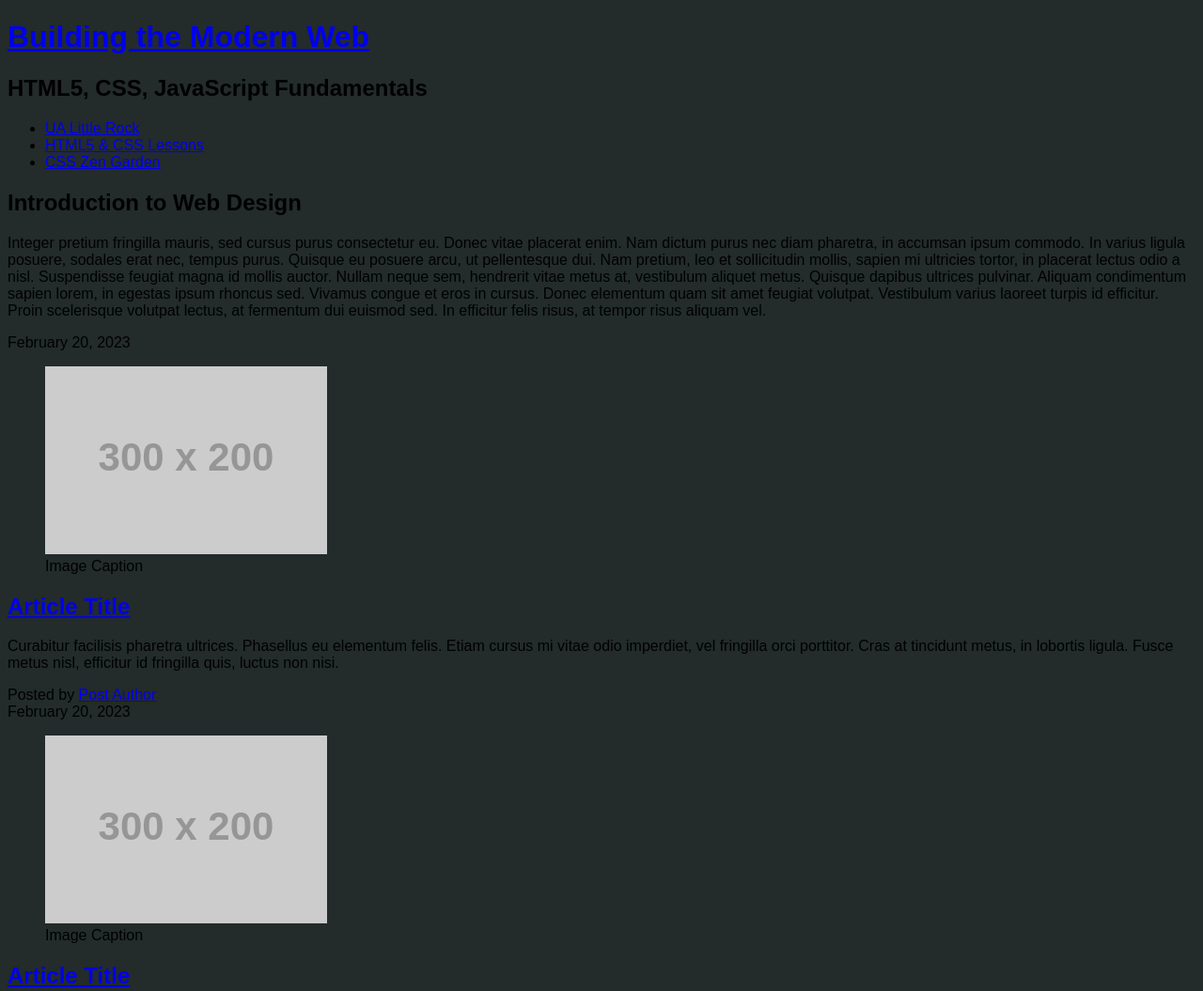
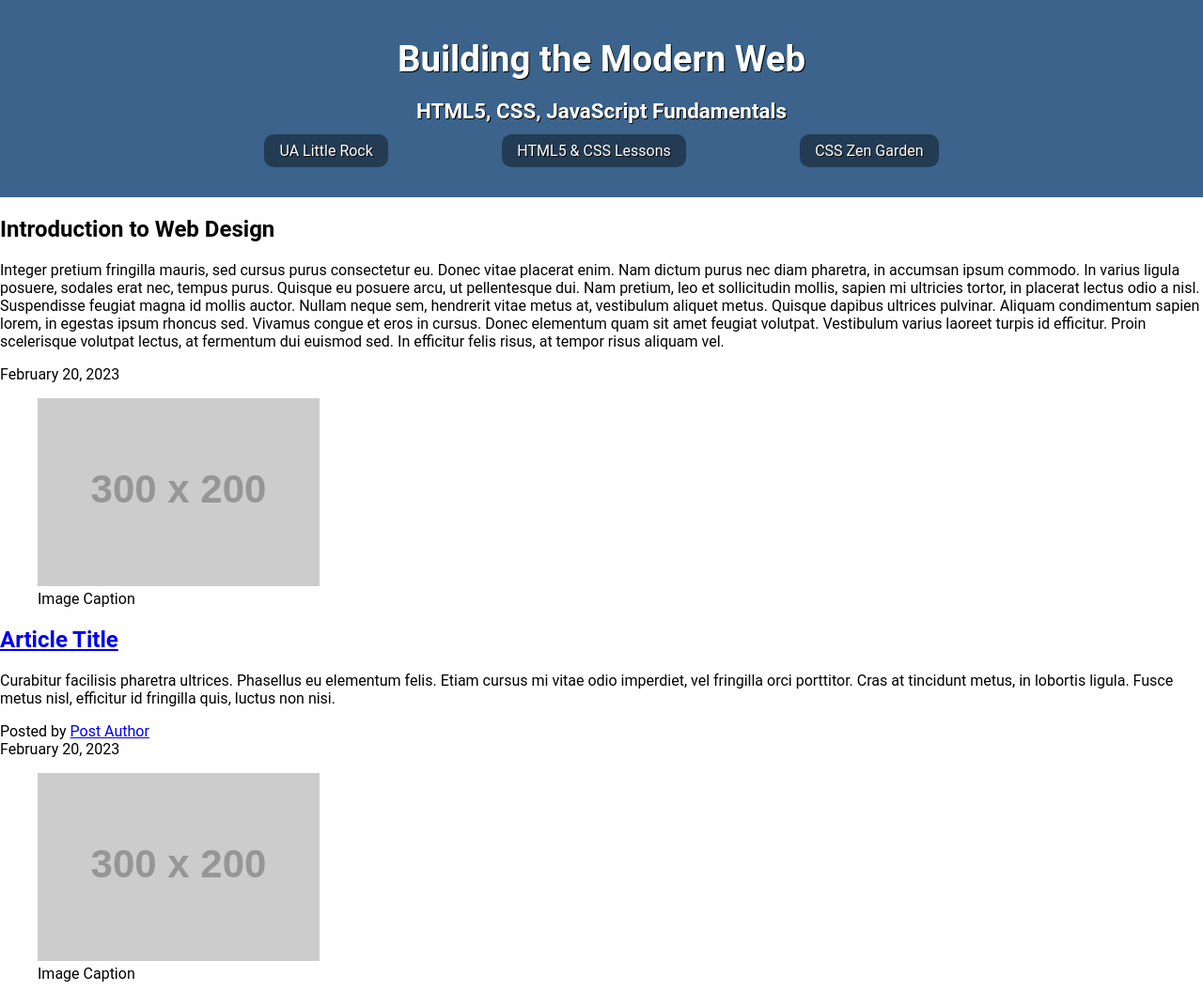
Before and after one commit to proberts01/ifsc-1310-02, a plain HTML site: page css-demo/index.html in a window 1280 px wide. Shown: the top 1055 px of the page at 94% size. Drawn offline with Linux system fonts and the light colour scheme; placeholder pictures from the web are drawn by us.

Commit message:
Css-Demo-Work

```diff
--- a/css-demo/assets/css/style.css
+++ b/css-demo/assets/css/style.css
@@ -1,4 +1,76 @@
-body{
-    background-color:#232B2B;
-    font-family: 'Mooli',sans-serif;
-}
+/*  CSS Demo Project  */
+
+/*  ---------------Box Sizing-----------------  */
+
+html {
+    box-sizing: border-box;
+  }
+  *,
+  *:before,
+  *:after {
+    box-sizing: inherit;
+  }
+
+
+  /*  --------------- Global Styles -----------------  */
+
+  body{
+      font-family: 'Roboto', sans-serif;
+      margin:0;
+  }
+
+  header.primary{
+   background-color:#3b638b;
+   color:#ffffff;
+   text-align:center;
+   padding:40px;
+    /*long form*/
+    padding-top: 40px;
+    padding-right: 40px;
+    padding-bottom: 40px;
+    padding-left: 40px;
+     /* T,R,B,L */
+    padding: 20px 40px 20px 40px;
+    /* Two Value Top/Bottom / L/R */
+    padding: 20px 40px;
+    text-shadow: 1px 1px #000000;
+  }
+
+  header.primary h1 {
+    font-size: 2.4rem;
+    margin: 20px;
+  }
+
+  header.primary h1 a{
+    color:#fff;
+    text-decoration:none;
+  }
+
+  header.primary h2{
+    font-size:1.4rem;
+  }
+
+  header.primary nav{
+    max-width:960px;
+    margin: 20px auto;
+  }
+
+  header.primary nav ul{
+    display:flex;
+    flex-direction:row;
+    justify-content:space-evenly;
+    padding:0;
+  }
+
+  header.primary nav ul li{
+    list-style-type:none;
+  }
+
+  header.primary nav a{
+    color:#ffffff;
+    text-decoration:none;
+    background-color:#000000;
+    background-color: rgba(0,0,0,.4);
+    padding:8px 16px;
+    border-radius:10px;
+  }
--- a/css-demo/index.html
+++ b/css-demo/index.html
@@ -6,9 +6,10 @@
   <meta charset="UTF-8">
   <meta name="description" content="Keyword rich narrative on site purpose">
   <meta name="author" content="Thomas Wallace">
-  <link href="assets/css/style.css" rel="stylesheet"/>
+<link rel="preconnect" href="https://fonts.googleapis.com">
+<link rel="preconnect" href="https://fonts.gstatic.com" crossorigin>
+<link href="assets/css/style.css" rel="stylesheet"/>
 </head>
-
 <body>
   <header role="banner" class="primary">
     <h1><a href="index.html">Building the Modern Web</a></h1>
@@ -28,7 +29,6 @@
       pulvinar. Aliquam condimentum sapien lorem, in egestas ipsum rhoncus sed. Vivamus congue et eros in cursus. Donec elementum quam sit amet feugiat volutpat. Vestibulum varius laoreet turpis id efficitur. Proin scelerisque volutpat lectus, at fermentum
       dui euismod sed. In efficitur felis risus, at tempor risus aliquam vel.</p>
   </section>
-
   <section id="content" class="container">
     <article class="post">
       <header>
@@ -91,7 +91,6 @@
   </aside>
   <!--#secondary -->
   <!--#content -->
-
   <footer id="colophon" role="contentinfo">
     <h6>&copy; 2023 Your Name</h6>
   </footer>
```
